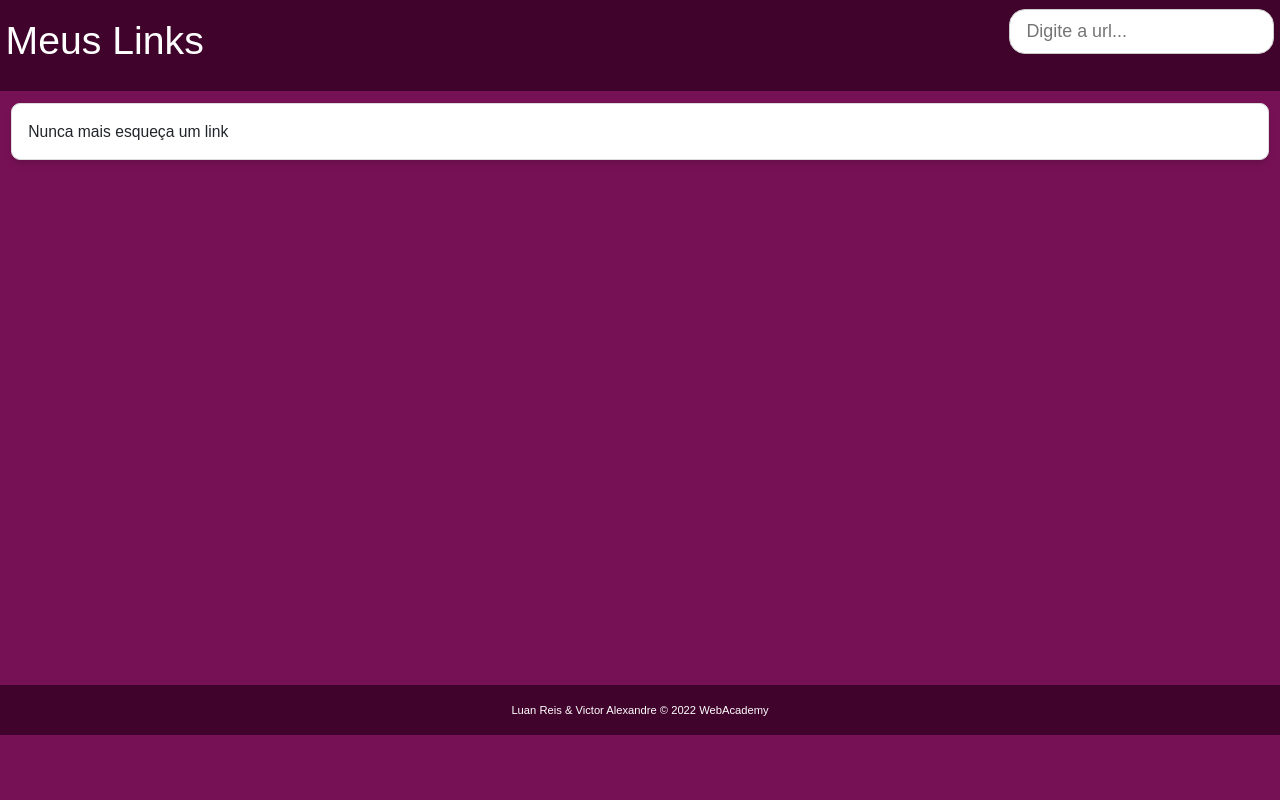
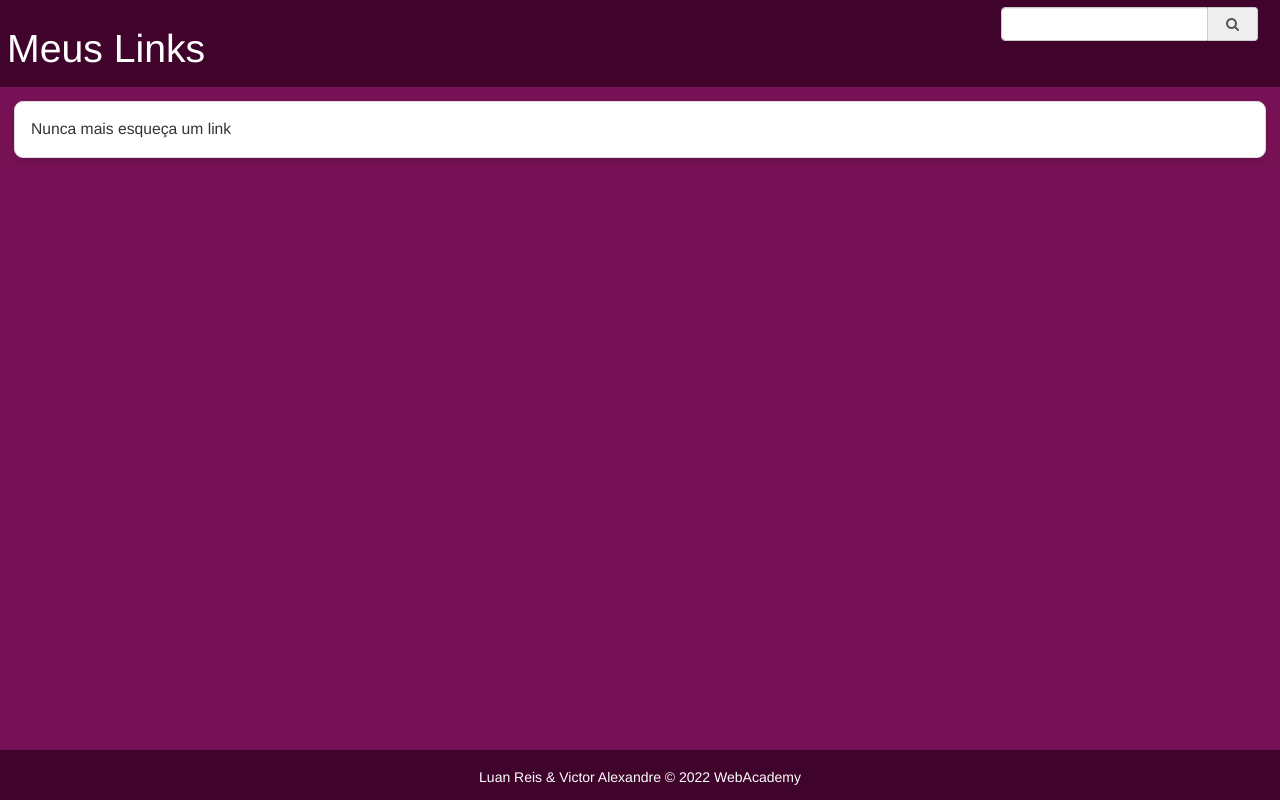
Before and after one commit to Luan-Reis/programacao-avancada-backend-t2, a website: page project-favorites/public/index.html in a window 1280 px wide. Drawn offline with nearby package versions, Linux system fonts and the light colour scheme.

Commit message:
CCAL-9 melhoria na fonte, inclusão de ícone de pesquisa e reposicionamento do footer

```diff
--- a/project-favorites/public/index.html
+++ b/project-favorites/public/index.html
@@ -7,20 +7,28 @@
         <meta name="viewport" content="width=device-width, initial-scale=1.0">
         <title>Site Favoritos</title>
 
-        <!-- Bootstrap CSS -->
+        <!-- Bootstrap CSS e font-awesome -->
         <link rel="stylesheet" href="https://stackpath.bootstrapcdn.com/bootstrap/4.3.1/css/bootstrap.min.css" integrity="sha384-ggOyR0iXCbMQv3Xipma34MD+dH/1fQ784/j6cY/iJTQUOhcWr7x9JvoRxT2MZw1T" crossorigin="anonymous">
-
+        <link rel="stylesheet" href="//maxcdn.bootstrapcdn.com/font-awesome/4.2.0/css/font-awesome.min.css">
+        <link rel="stylesheet" href="http://maxcdn.bootstrapcdn.com/bootstrap/3.2.0/css/bootstrap.min.css">
+        <link rel="stylesheet" href="http://maxcdn.bootstrapcdn.com/bootstrap/3.2.0/css/bootstrap-theme.min.css">
         <link rel="stylesheet" href="style.css">
         <script src="scripts.js" defer></script>
     </head>
 
     <body>
-        <header color>
+        <header>
             <h1>Meus Links</h1>
-
-            <form id="formulario" action="">
-                <input type="text" placeholder="Digite a url...">
-            </form>
+            <nav>
+                <div class="col-xs-12">
+                    <div class="input-group">
+                        <input type="text" class="form-control">
+                        <span class="input-group-addon">
+                            <button class="fa fa-search" style="background:transparent;border:none"></button>
+                        </span>
+                    </div>
+                </div>
+            </nav>
         </header>
 
         <main>
--- a/project-favorites/public/style.css
+++ b/project-favorites/public/style.css
@@ -4,17 +4,15 @@
 
 html {
     font-size: 70%;
+    font-family: Poppins-Regular;
 }
 
 body {
-    font-family: sans-serif;
-
     background: rgb(119, 17, 85);
 }
 
 h1 {
     color: white;
-
     font-size: 3.5rem;
 }
 
@@ -73,9 +71,14 @@ header, footer {
     padding: 0.5em;
 }
 
-h1, #formulario {
-    display: inline-block;
-    padding-top: 0.3em;
+
+
+footer {
+    width: 100%;
+    height: 50px;
+    position: absolute;
+    bottom: 0;
+    left: 0;
 }
 
 footer div {
```
